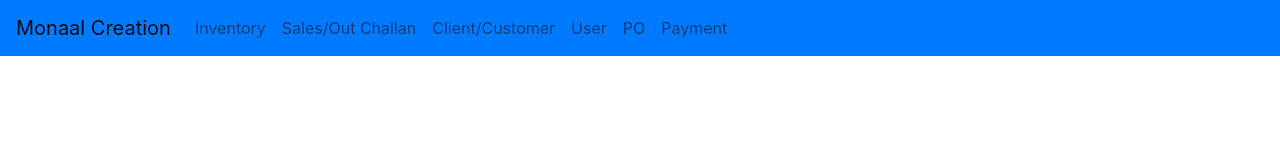
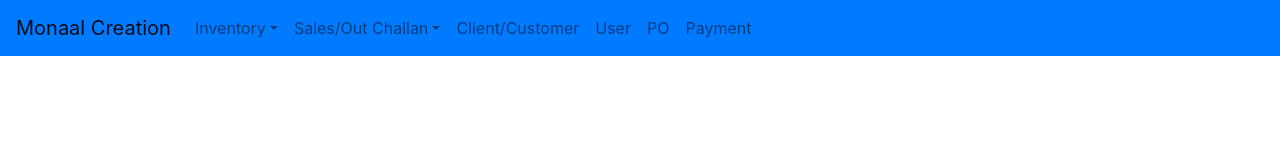
Before and after one commit to anubhavb11/Npr-WebApp, a React (Create React App) app: page / in a window 1280 px wide. Shown: the top 160 px of the page. Built offline with nearby package versions, Linux system fonts and the light colour scheme.

Commit message:
Updated navbar added dropdown options

```diff
--- a/src/components/NavBar.jsx
+++ b/src/components/NavBar.jsx
@@ -1,5 +1,5 @@
 import React from 'react'
-import {Navbar,Nav,Form,FormControl,Button }from 'react-bootstrap';
+import {Navbar,Nav,NavDropdown }from 'react-bootstrap';
 import 'bootstrap/dist/css/bootstrap.min.css';
 
 export default class NavBar extends React.Component {
@@ -10,12 +10,24 @@ export default class NavBar extends React.Component {
     <Navbar.Toggle aria-controls="basic-navbar-nav" />
     <Navbar.Collapse id="basic-navbar-nav">
       <Nav className="mr-auto">
-        <Nav.Link href="#home">Inventory</Nav.Link>
-        <Nav.Link href="#sales">Sales/Out Challan</Nav.Link>
+
+
+        <NavDropdown title="Inventory" id="basic-nav-dropdown">
+            <NavDropdown.Item href="#action/3.1">View Inventory</NavDropdown.Item>
+            <NavDropdown.Item href="#action/3.2">View Summary</NavDropdown.Item>
+        </NavDropdown>
+
+        <NavDropdown title="Sales/Out Challan" id="basic-nav-dropdown">
+            <NavDropdown.Item href="#action/3.1">View Challans</NavDropdown.Item>
+            <NavDropdown.Item href="#action/3.2">Verify Challans</NavDropdown.Item>
+        </NavDropdown>
+
         <Nav.Link href="#clent">Client/Customer</Nav.Link>
         <Nav.Link href="#user">User</Nav.Link>
         <Nav.Link href="#po">PO</Nav.Link>
         <Nav.Link href="#payment">Payment</Nav.Link>
+
+
       </Nav>
     </Navbar.Collapse>
   </Navbar>
```
